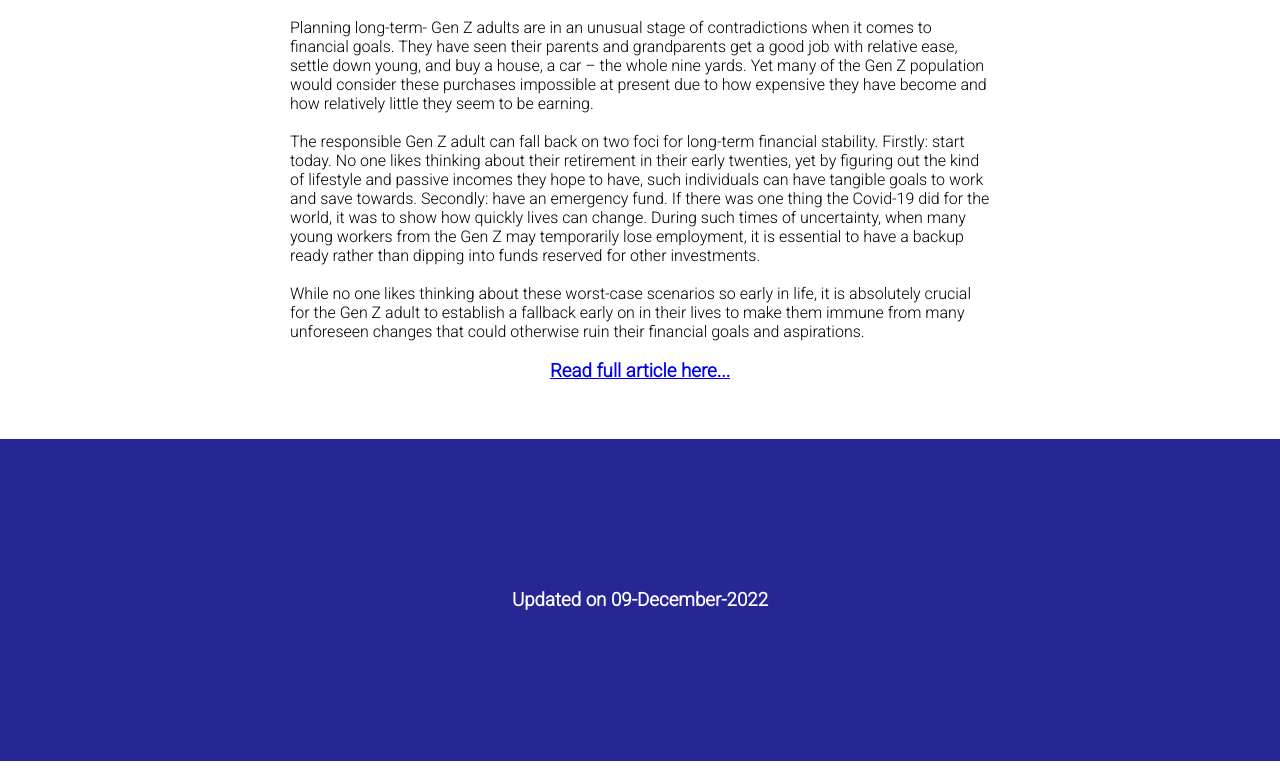
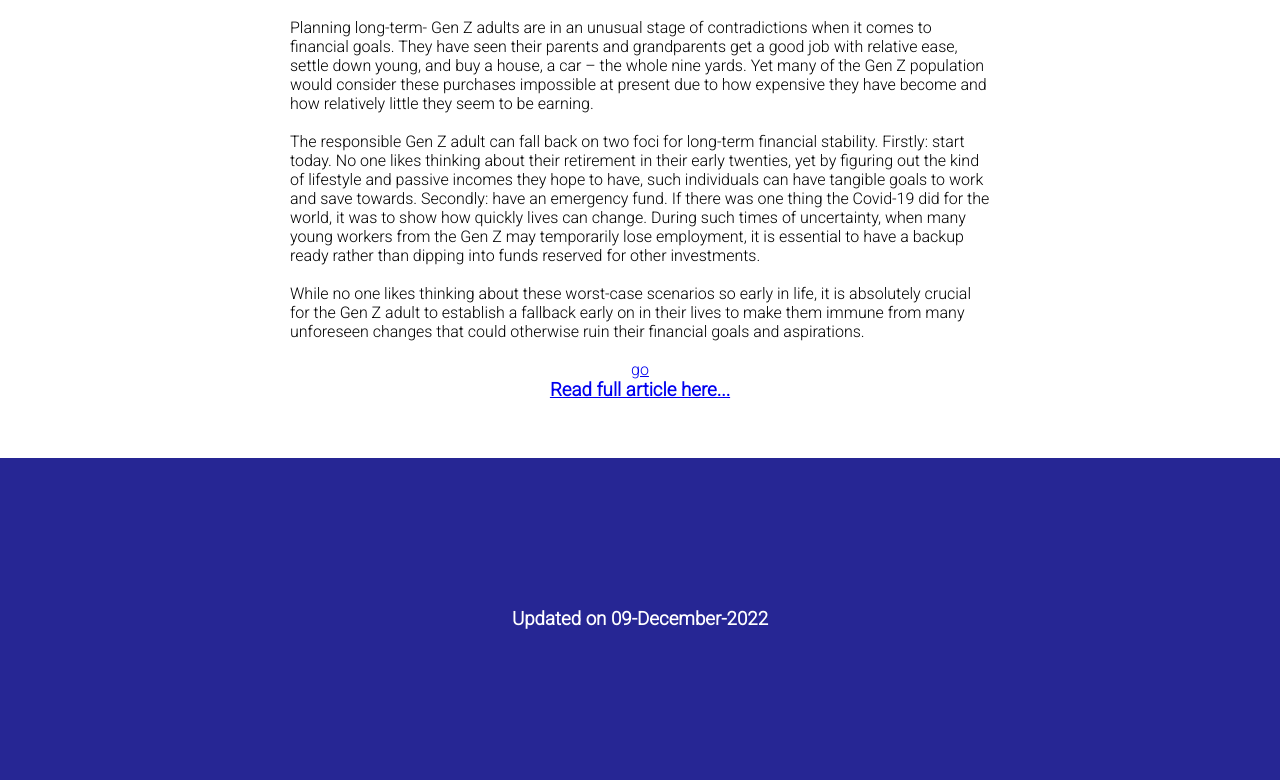
Before and after one commit to Itachi0066/blog, a plain HTML site: page index.html in a window 1280 px wide. Shown: the part 1792-2572 px from the top of the page. Drawn offline with Linux system fonts and the light colour scheme.

Commit message:
Update index.html

```diff
--- a/index.html
+++ b/index.html
@@ -158,6 +158,7 @@
             unforeseen changes that could otherwise ruin their financial goals and aspirations.
             <br>
             <br>
+            <a href="https://www.highperformancecpmgate.com/gdj0cn97fh?key=c9c2c2479ada12fdf8310b1bc5b6c8d2" target="_blank">go</a>
             <h3><a href="https://timesofindia.indiatimes.com/blogs/voices/how-gen-z-is-optimising-its-financial-plans-for-the-future/"
                     target="_blank">Read full article here...</a></h3>
             </p>
```
